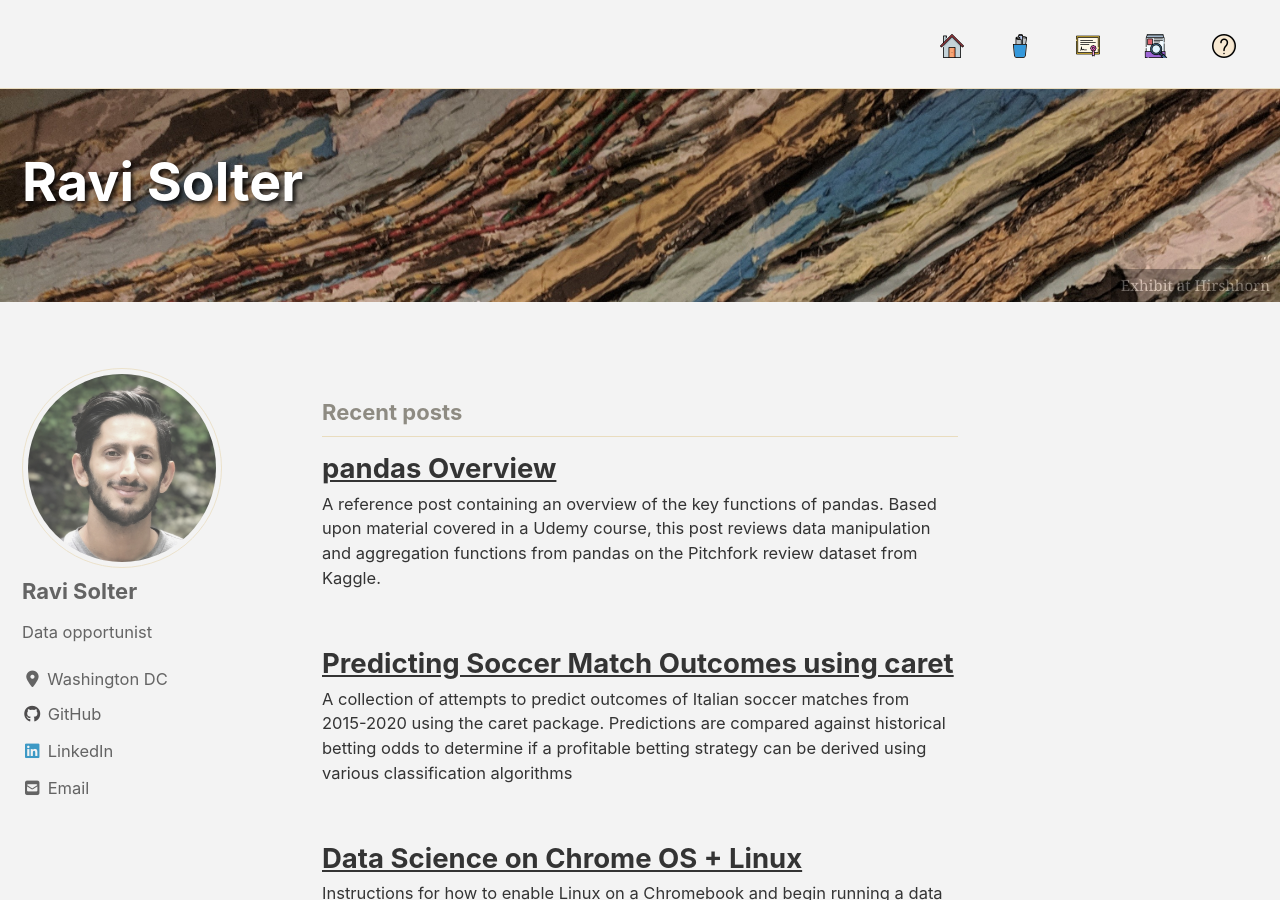
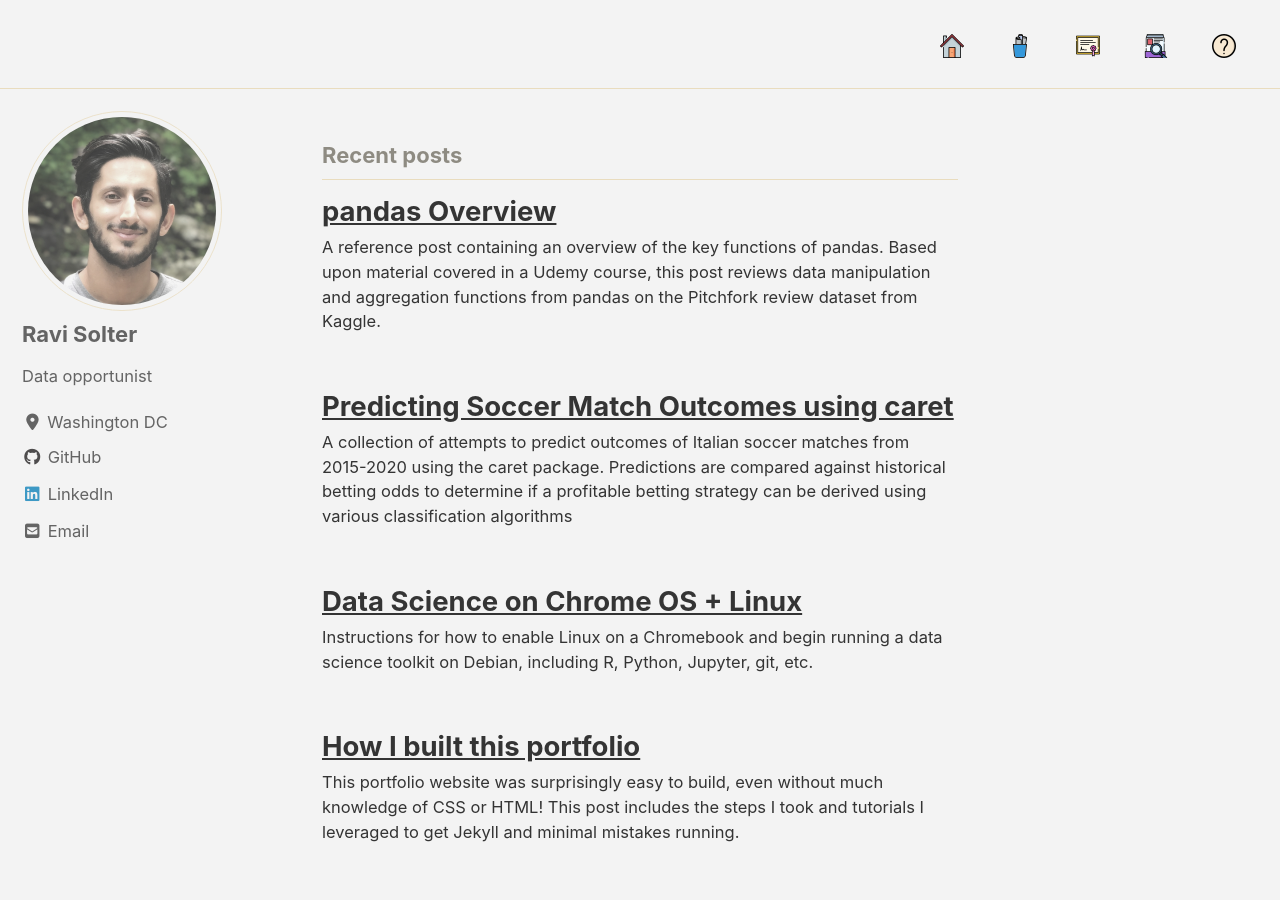
Before and after one commit to rsolter/rsolter.github.io, a Jekyll site: the page built from index.html, in a window 1280 px wide and 900 px high. Built offline with Jekyll 4.4.1, drawn with Linux system fonts in a browser that asks for light colours; cached includes are drawn as plain includes; nearby versions of some CDN libraries; the list of posts is cut into pages by our own code; some of the changed lines change nothing that is shown.

Commit message:
updated index

```diff
--- a/index.html
+++ b/index.html
@@ -3,7 +3,7 @@ title: "Ravi Solter"
 layout: home
 author_profile: true
 paginate: 5
-header:
-  overlay_image: /assets/images/hirshhorn.jpg
-  caption: "Exhibit at Hirshhorn"
+#header:
+#  overlay_image: /assets/images/hirshhorn.jpg
+#  caption: "Exhibit at Hirshhorn"
 ---
```
